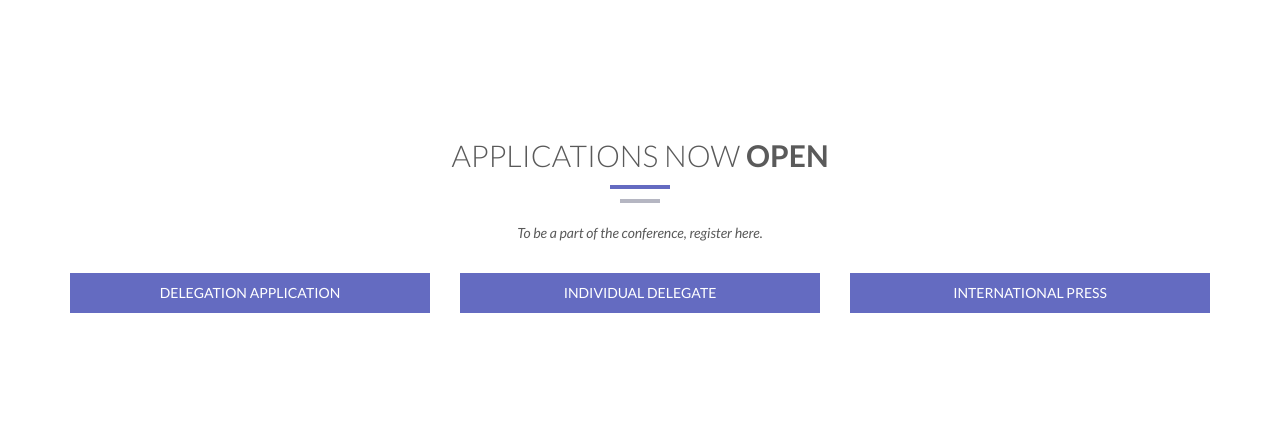
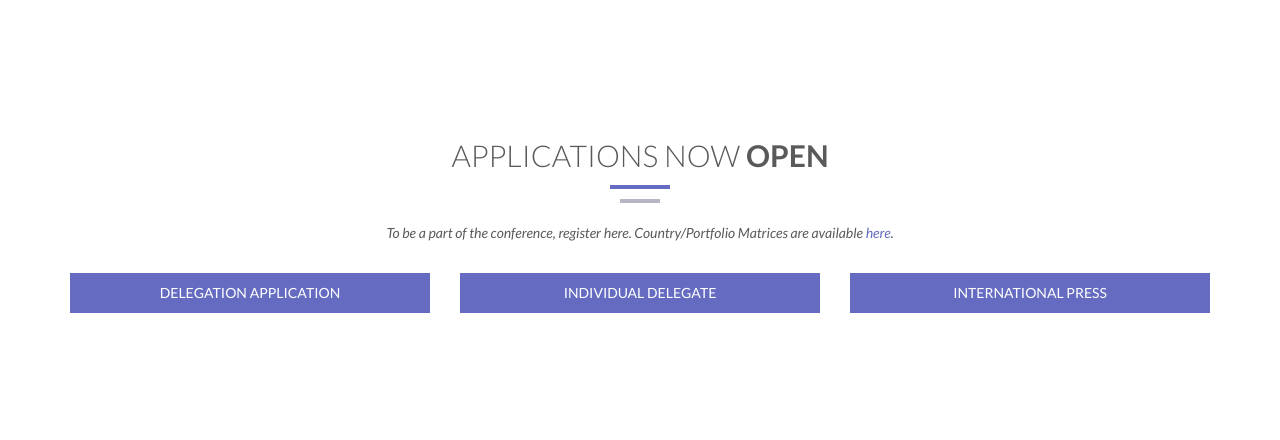
Before and after one commit to gureks/iiitdmun, a Django app: page / in a window 1280 px wide. Shown: the part 2015-2455 px from the top of the page. Run offline with Django 3.2, Linux system fonts and the light colour scheme; some libraries are stand-ins or nearby versions.

Commit message:
added matrices
Signed-off-by: gureks <gurek15033@iiitd.ac.in>

```diff
--- a/iiitdmun/mun/templates/index.html
+++ b/iiitdmun/mun/templates/index.html
@@ -280,6 +280,7 @@
                         </div>
                         <div class="clearfix"></div>
                         <em>To be a part of the conference, register here.</em>
+                        <em>Country/Portfolio Matrices are available <a href="https://drive.google.com/drive/folders/0BxgoO7tsv2gRMTFCdlBqQXFic1E?usp=sharing" target="_blank">here</a>.</em>
                     </div>
                 </div>
             </div>
```
